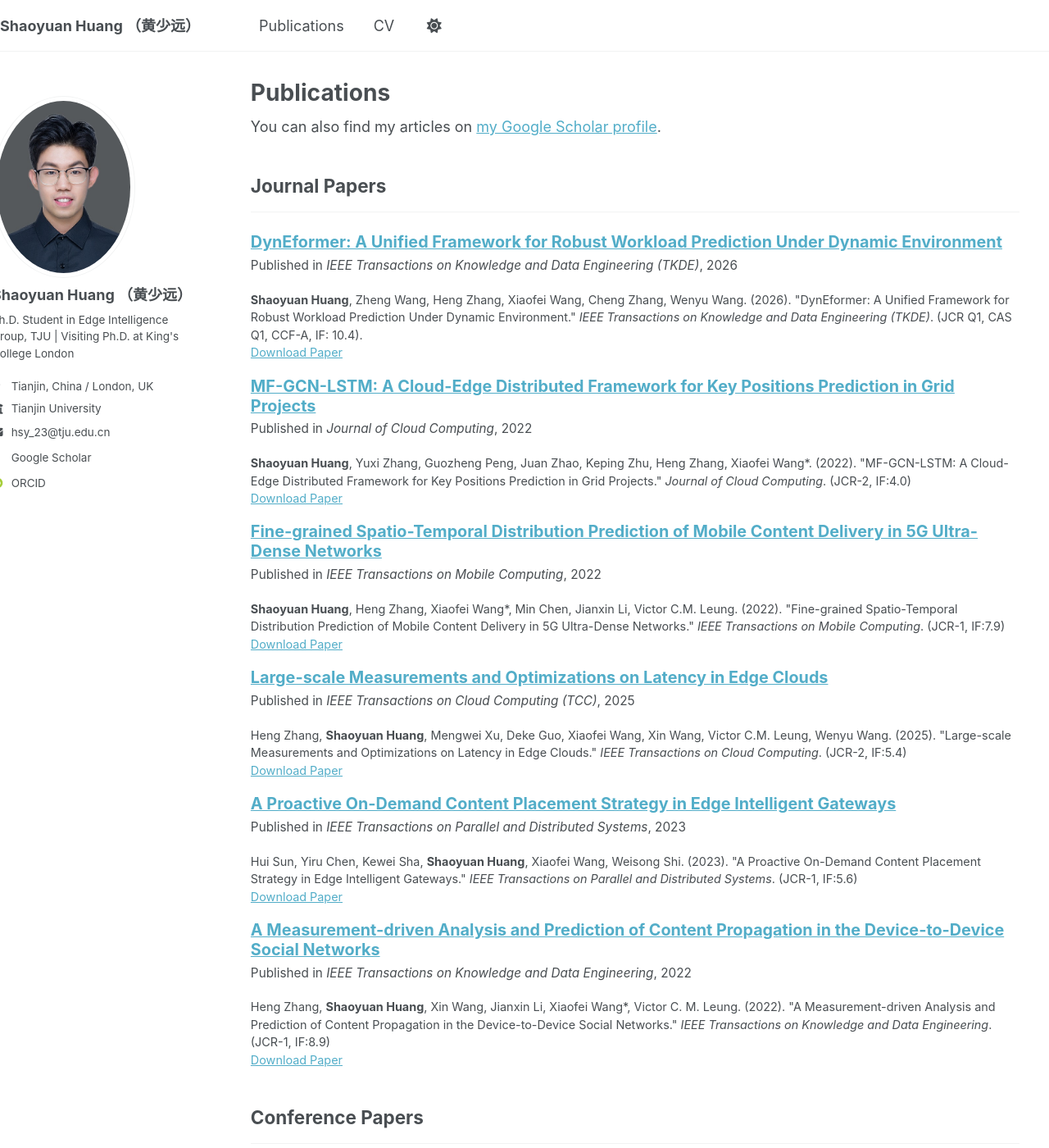
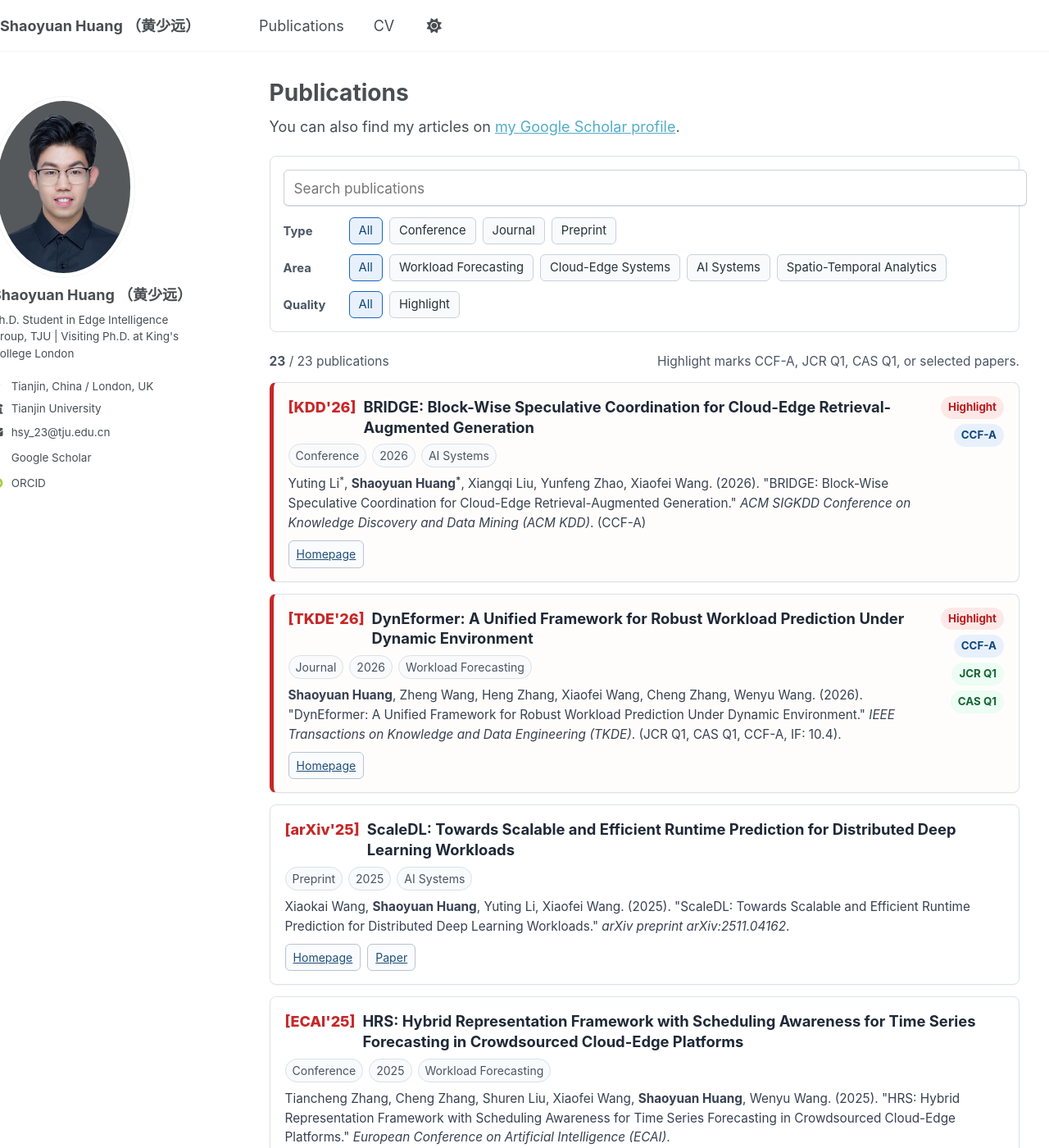
Before and after one commit to hsy23/ShaoyuanHuang, a Jekyll site: the page built from _pages/publications.html, in a window 1280 px wide and 1400 px high. Shown: the whole window at 82% size. Built offline with Jekyll 4.4.1, drawn with Linux system fonts in a browser that asks for light colours; some web fonts are replaced; some of the changed text lies outside the part shown.

Commit message:
Update publications page and service

```diff
--- /dev/null
+++ b/_includes/publication-card.html
@@ -0,0 +1,154 @@
+{% include base_path %}
+
+{% assign title = post.title | markdownify | remove: "<p>" | remove: "</p>" %}
+{% assign pub_text = post.title | append: " " | append: post.venue | append: " " | append: post.citation | downcase %}
+
+{% if post.research_area and post.research_area != "" %}
+  {% assign area = post.research_area %}
+{% elsif pub_text contains "llm" or pub_text contains "rag" or pub_text contains "inference" or pub_text contains "deep learning" or pub_text contains "ai framework" %}
+  {% assign area = "AI Systems" %}
+{% elsif pub_text contains "workload" or pub_text contains "forecasting" or pub_text contains "time series" or pub_text contains "load forecasting" or pub_text contains "hot spots" %}
+  {% assign area = "Workload Forecasting" %}
+{% elsif pub_text contains "edge cloud" or pub_text contains "cloud-edge" or pub_text contains "latency" or pub_text contains "qos" or pub_text contains "resource" or pub_text contains "scheduling" %}
+  {% assign area = "Cloud-Edge Systems" %}
+{% else %}
+  {% assign area = "Spatio-Temporal Analytics" %}
+{% endif %}
+
+{% if post.category == "journals" %}
+  {% assign pub_type = "journal" %}
+  {% assign pub_type_label = "Journal" %}
+{% elsif post.category == "conferences" %}
+  {% assign pub_type = "conference" %}
+  {% assign pub_type_label = "Conference" %}
+{% else %}
+  {% assign pub_type = "preprint" %}
+  {% assign pub_type_label = "Preprint" %}
+{% endif %}
+
+{% assign year_short = post.date | date: "%y" %}
+{% assign venue_code = "" %}
+{% if post.venue_short and post.venue_short != "" %}
+  {% assign venue_code = post.venue_short %}
+{% elsif post.venue contains "SIGKDD" or post.venue contains "ACM KDD" %}
+  {% assign venue_code = "KDD'" | append: year_short %}
+{% elsif post.venue contains "INFOCOM" %}
+  {% assign venue_code = "INFOCOM'" | append: year_short %}
+{% elsif post.venue contains "TKDE" or post.venue contains "Knowledge and Data Engineering" %}
+  {% assign venue_code = "TKDE'" | append: year_short %}
+{% elsif post.venue contains "Mobile Computing" %}
+  {% assign venue_code = "TMC'" | append: year_short %}
+{% elsif post.venue contains "Parallel and Distributed Systems" %}
+  {% assign venue_code = "TPDS'" | append: year_short %}
+{% elsif post.venue contains "Transactions on Cloud Computing" or post.venue contains "TCC" %}
+  {% assign venue_code = "TCC'" | append: year_short %}
+{% elsif post.venue contains "Journal of Cloud Computing" %}
+  {% assign venue_code = "JCC'" | append: year_short %}
+{% elsif post.venue contains "CIKM" %}
+  {% assign venue_code = "CIKM'" | append: year_short %}
+{% elsif post.venue contains "SmartIoT" %}
+  {% assign venue_code = "SmartIoT'" | append: year_short %}
+{% elsif post.venue contains "IWQoS" or post.venue contains "Quality of Service" %}
+  {% assign venue_code = "IWQoS'" | append: year_short %}
+{% elsif post.venue contains "AAAI" %}
+  {% assign venue_code = "AAAI'" | append: year_short %}
+{% elsif post.venue contains "Mobile Ad-Hoc" %}
+  {% assign venue_code = "MASS'" | append: year_short %}
+{% elsif post.venue contains "Network and Parallel Computing" or post.venue contains "NPC" %}
+  {% assign venue_code = "NPC'" | append: year_short %}
+{% elsif post.venue contains "Communications" or post.venue contains "ICC" %}
+  {% assign venue_code = "ICC'" | append: year_short %}
+{% elsif post.venue contains "ECAI" %}
+  {% assign venue_code = "ECAI'" | append: year_short %}
+{% elsif post.venue contains "arXiv" %}
+  {% assign venue_code = "arXiv'" | append: year_short %}
+{% else %}
+  {% assign venue_code = post.date | date: "%Y" %}
+{% endif %}
+
+{% assign is_highlight = false %}
+{% if post.highlight or post.quality == "CCF-A" or post.citation contains "CCF-A" or post.citation contains "JCR-1" or post.citation contains "JCR Q1" or post.citation contains "CAS Q1" %}
+  {% assign is_highlight = true %}
+{% endif %}
+
+{% assign home_url = "" %}
+{% if post.homepage and post.homepage != "" %}
+  {% assign home_url = post.homepage %}
+{% elsif post.paperurl and post.paperurl != "" %}
+  {% assign home_url = post.paperurl %}
+{% endif %}
+
+{% capture search_text %}{{ title }} {{ post.venue }} {{ post.citation | strip_html }} {{ area }} {{ pub_type_label }} {{ post.date | date: "%Y" }}{% endcapture %}
+
+<article class="pub-card{% if is_highlight %} pub-card--highlight{% endif %}"
+  data-pub-card
+  data-type="{{ pub_type }}"
+  data-area="{{ area | downcase | replace: ' ', '-' }}"
+  data-quality="{% if is_highlight %}highlight{% else %}regular{% endif %}"
+  data-search="{{ search_text | strip_newlines | downcase | escape }}">
+
+  <div class="pub-card__main">
+    <div class="pub-card__heading">
+      <div class="pub-card__venue">
+        [{{ venue_code }}]
+      </div>
+
+      <h3 class="pub-card__title">
+        {% if home_url != "" %}
+          <a href="{{ home_url }}" target="_blank" rel="noopener">{{ title }}</a>
+        {% else %}
+          <a href="{{ site.baseurl }}{{ page.url }}">{{ title }}</a>
+        {% endif %}
+      </h3>
+    </div>
+
+    <div class="pub-card__meta">
+      <span>{{ pub_type_label }}</span>
+      <span>{{ post.date | date: "%Y" }}</span>
+      <span>{{ area }}</span>
+    </div>
+
+    <div class="pub-card__citation">{{ post.citation }}</div>
+
+    <div class="pub-card__actions">
+      {% if home_url != "" %}
+        <a class="pub-card__button" href="{{ home_url }}" target="_blank" rel="noopener">Homepage</a>
+      {% else %}
+        <a class="pub-card__button" href="{{ site.baseurl }}{{ page.url }}">Homepage</a>
+      {% endif %}
+
+      {% if post.paperurl and post.paperurl != "" %}
+        <a class="pub-card__button" href="{{ post.paperurl }}" target="_blank" rel="noopener">Paper</a>
+      {% endif %}
+
+      {% if post.slidesurl and post.slidesurl != "" %}
+        <a class="pub-card__button" href="{{ post.slidesurl }}" target="_blank" rel="noopener">Slides</a>
+      {% endif %}
+
+      {% if post.bibtexurl and post.bibtexurl != "" %}
+        <a class="pub-card__button" href="{{ post.bibtexurl }}" target="_blank" rel="noopener">BibTeX</a>
+      {% endif %}
+    </div>
+  </div>
+
+  <div class="pub-card__badges">
+    {% if is_highlight %}
+      <span class="pub-badge pub-badge--highlight">Highlight</span>
+    {% endif %}
+    {% if post.quality and post.quality != "" %}
+      <span class="pub-badge pub-badge--rank">{{ post.quality }}</span>
+    {% elsif post.citation contains "CCF-A" %}
+      <span class="pub-badge pub-badge--rank">CCF-A</span>
+    {% elsif post.citation contains "CCF-B" %}
+      <span class="pub-badge pub-badge--rank">CCF-B</span>
+    {% elsif post.citation contains "CCF-C" %}
+      <span class="pub-badge pub-badge--rank">CCF-C</span>
+    {% endif %}
+    {% if post.citation contains "JCR-1" or post.citation contains "JCR Q1" %}
+      <span class="pub-badge pub-badge--journal">JCR Q1</span>
+    {% endif %}
+    {% if post.citation contains "CAS Q1" %}
+      <span class="pub-badge pub-badge--journal">CAS Q1</span>
+    {% endif %}
+  </div>
+</article>
--- a/_pages/publications.html
+++ b/_pages/publications.html
@@ -5,138 +5,364 @@ permalink: /publications/
 author_profile: true
 ---
 
+{% include base_path %}
+
 <style>
-  /* 统一页面布局 */
   .page__content {
-    padding-right: 0; /* 移除默认右内边距 */
+    padding-right: 0;
   }
 
-  /* 页面标题 */
-  .page__title {
-    padding-left: 65px; /* 使页面标题与内容对齐 */
+  .page__title,
+  .wordwrap,
+  .publications-page {
+    margin-left: 65px;
   }
 
-  /* 整体内容右移 */
-  .archive {
-    padding-left: 30px; /* 向右移动整个内容 */
+  .wordwrap {
+    margin-bottom: 22px;
   }
 
-  /* Google Scholar 信息 */
-  .wordwrap {
-    padding-left: 65px; /* 与论文标题对齐 */
-    margin-bottom: 30px; /* 增加底部间距 */
+  .publications-page {
+    max-width: 980px;
   }
 
-  /* 论文内容区域 */
-  .publications-content {
-    padding-left: 0; /* 重置内边距 */
-    margin-left: 0; /* 重置左边距 */
+  .pub-toolbar {
+    border: 1px solid #d9e1ea;
+    border-radius: 8px;
+    padding: 16px;
+    margin: 0 0 24px;
+    background: #ffffff;
   }
 
-  /* 论文分类标题 */
-  .publications-content h2 {
-    padding-left: 65px; /* 与论文内容对齐 */
-    margin-bottom: 10px; /* 减少与分隔线的间距 */
+  .pub-search {
+    width: 100%;
+    min-height: 42px;
+    border: 1px solid #c8d2dc;
+    border-radius: 6px;
+    padding: 0 12px;
+    font-size: 0.95em;
+    margin-bottom: 14px;
   }
 
-  /* 分隔线 */
-  .publications-content hr {
-    margin-left: 65px; /* 与标题对齐 */
-    width: calc(100% - 65px); /* 调整分隔线宽度 */
-    margin-bottom: 25px; /* 增加与内容的间距 */
+  .pub-search:focus {
+    outline: 2px solid #8ab4f8;
+    outline-offset: 1px;
+    border-color: #5b8def;
   }
 
-  /* 单个论文条目 */
-  .list__item {
-    padding-left: 65px; /* 统一左内边距 */
-    margin-bottom: 15px; /* 增加论文条目间的间距 */
+  .pub-filter-row {
+    display: flex;
+    flex-wrap: wrap;
+    gap: 8px;
+    margin-bottom: 12px;
   }
 
-  /* 论文标题 */
-  .archive__item-title {
-    margin-top: 0; /* 移除标题顶部间距 */
-    margin-left: 0; /* 移除左边距，使标题向左对齐 */
-    padding-left: 0; /* 移除左内边距 */
+  .pub-filter-row:last-child {
+    margin-bottom: 0;
   }
 
-  /* 论文相关链接 */
-  .archive__item a {
-    text-decoration: underline; /* 恢复链接下划线 */
+  .pub-filter-label {
+    min-width: 72px;
+    padding-top: 6px;
+    color: #4b5563;
+    font-size: 0.82em;
+    font-weight: 700;
   }
 
-  /* 调整论文名称的位置 */
-  .archive__item .archive__item-title a {
-    margin-left: -65px; /* 使论文名称向左移动 */
-    display: inline-block; /* 确保margin-left生效 */
+  .pub-filter-button {
+    border: 1px solid #c8d2dc;
+    border-radius: 6px;
+    background: #f8fafc;
+    color: #263238;
+    font-size: 0.82em;
+    line-height: 1;
+    padding: 8px 11px;
+    cursor: pointer;
+  }
+
+  .pub-filter-button:hover,
+  .pub-filter-button.is-active {
+    border-color: #1565c0;
+    background: #e8f1fb;
+    color: #0f477f;
+  }
+
+  .pub-summary {
+    display: flex;
+    justify-content: space-between;
+    flex-wrap: wrap;
+    gap: 10px;
+    margin: 0 0 14px;
+    color: #4b5563;
+    font-size: 0.86em;
+  }
+
+  .pub-list {
+    display: grid;
+    gap: 14px;
+  }
+
+  .pub-card {
+    display: grid;
+    grid-template-columns: minmax(0, 1fr) auto;
+    gap: 14px;
+    border: 1px solid #dce3ea;
+    border-radius: 8px;
+    padding: 16px 18px;
+    background: #ffffff;
+    box-shadow: 0 1px 2px rgba(15, 23, 42, 0.04);
+  }
+
+  .pub-card--highlight {
+    border-left: 5px solid #c62828;
+    background: #fffdfb;
+  }
+
+  .pub-card__heading {
+    display: grid;
+    grid-template-columns: auto minmax(0, 1fr);
+    gap: 9px;
+    align-items: baseline;
+  }
+
+  .pub-card__venue {
+    color: #c62828;
+    font-weight: 800;
+    white-space: nowrap;
+  }
+
+  .pub-card__title {
+    margin: 0;
+    font-size: 1.02em;
+    line-height: 1.35;
+  }
+
+  .pub-card__title a {
+    color: #1f2937;
+    text-decoration: none;
+  }
+
+  .pub-card__title a:hover {
+    color: #1565c0;
+    text-decoration: underline;
+  }
+
+  .pub-card__meta {
+    display: flex;
+    flex-wrap: wrap;
+    gap: 7px;
+    margin: 8px 0;
+    color: #4b5563;
+    font-size: 0.78em;
+  }
+
+  .pub-card__meta span {
+    border: 1px solid #d9e1ea;
+    border-radius: 999px;
+    padding: 3px 8px;
+    background: #f8fafc;
+  }
+
+  .pub-card__citation {
+    color: #374151;
+    font-size: 0.85em;
+    line-height: 1.55;
+  }
+
+  .pub-card__actions {
+    display: flex;
+    flex-wrap: wrap;
+    gap: 8px;
+    margin-top: 10px;
+  }
+
+  .pub-card__button {
+    border: 1px solid #b8c4d2;
+    border-radius: 6px;
+    padding: 5px 9px;
+    color: #1f4f7a;
+    background: #f9fbfd;
+    font-size: 0.78em;
+    text-decoration: none;
+  }
+
+  .pub-card__button:hover {
+    border-color: #1565c0;
+    color: #0f477f;
+    text-decoration: none;
+  }
+
+  .pub-card__badges {
+    display: flex;
+    flex-direction: column;
+    align-items: flex-end;
+    gap: 6px;
+  }
+
+  .pub-badge {
+    border-radius: 999px;
+    padding: 4px 9px;
+    font-size: 0.74em;
+    font-weight: 700;
+    white-space: nowrap;
+  }
+
+  .pub-badge--highlight {
+    background: #fde8e8;
+    color: #b91c1c;
+  }
+
+  .pub-badge--rank {
+    background: #e8f1fb;
+    color: #0f477f;
+  }
+
+  .pub-badge--journal {
+    background: #ecfdf3;
+    color: #166534;
+  }
+
+  .pub-empty {
+    display: none;
+    border: 1px dashed #c8d2dc;
+    border-radius: 8px;
+    padding: 20px;
+    color: #4b5563;
+    text-align: center;
+  }
+
+  .pub-empty.is-visible {
+    display: block;
+  }
+
+  [data-pub-card][hidden] {
+    display: none;
+  }
+
+  @media (max-width: 760px) {
+    .page__title,
+    .wordwrap,
+    .publications-page {
+      margin-left: 0;
+    }
+
+    .pub-card {
+      grid-template-columns: 1fr;
+    }
+
+    .pub-card__heading {
+      grid-template-columns: 1fr;
+    }
+
+    .pub-card__badges {
+      flex-direction: row;
+      align-items: flex-start;
+      flex-wrap: wrap;
+    }
+
+    .pub-filter-label {
+      width: 100%;
+      min-width: 0;
+    }
   }
 </style>
 
 {% if site.author.googlescholar %}
-  <div class="wordwrap">You can also find my articles on <a href="{{site.author.googlescholar}}">my Google Scholar profile</a>.</div>
+  <div class="wordwrap">You can also find my articles on <a href="{{ site.author.googlescholar }}">my Google Scholar profile</a>.</div>
 {% endif %}
 
-{% include base_path %}
+{% assign publications_sorted = site.publications | sort: "date" | reverse %}
 
-<!-- 创建排序后的论文数组 -->
-{% assign journal_papers = site.publications | where: "category", "journals" %}
-{% assign conference_papers = site.publications | where: "category", "conferences" %}
+<div class="publications-page" data-publications-page>
+  <div class="pub-toolbar">
+    <input id="pub-search" class="pub-search" type="search" placeholder="Search publications" autocomplete="off" spellcheck="false">
 
-<!-- 分离第一作者和非第一作者的期刊论文 -->
-{% assign first_author_journals = "" | split: "" %}
-{% assign other_author_journals = "" | split: "" %}
+    <div class="pub-filter-row" data-filter-group="type">
+      <div class="pub-filter-label">Type</div>
+      <button class="pub-filter-button is-active" type="button" data-filter-value="all">All</button>
+      <button class="pub-filter-button" type="button" data-filter-value="conference">Conference</button>
+      <button class="pub-filter-button" type="button" data-filter-value="journal">Journal</button>
+      <button class="pub-filter-button" type="button" data-filter-value="preprint">Preprint</button>
+    </div>
 
-{% for post in journal_papers %}
-  {% assign citation_start = post.citation | slice: 0, 21 %}
-  {% if citation_start == "<b>Shaoyuan Huang</b>" %}
-    {% assign first_author_journals = first_author_journals | push: post %}
-  {% else %}
-    {% assign other_author_journals = other_author_journals | push: post %}
-  {% endif %}
-{% endfor %}
+    <div class="pub-filter-row" data-filter-group="area">
+      <div class="pub-filter-label">Area</div>
+      <button class="pub-filter-button is-active" type="button" data-filter-value="all">All</button>
+      <button class="pub-filter-button" type="button" data-filter-value="workload-forecasting">Workload Forecasting</button>
+      <button class="pub-filter-button" type="button" data-filter-value="cloud-edge-systems">Cloud-Edge Systems</button>
+      <button class="pub-filter-button" type="button" data-filter-value="ai-systems">AI Systems</button>
+      <button class="pub-filter-button" type="button" data-filter-value="spatio-temporal-analytics">Spatio-Temporal Analytics</button>
+    </div>
 
-<!-- 分离第一作者和非第一作者的会议论文 -->
-{% assign first_author_conferences = "" | split: "" %}
-{% assign other_author_conferences = "" | split: "" %}
+    <div class="pub-filter-row" data-filter-group="quality">
+      <div class="pub-filter-label">Quality</div>
+      <button class="pub-filter-button is-active" type="button" data-filter-value="all">All</button>
+      <button class="pub-filter-button" type="button" data-filter-value="highlight">Highlight</button>
+    </div>
+  </div>
 
-{% for post in conference_papers %}
-  {% assign citation_start = post.citation | slice: 0, 21 %}
-  {% if citation_start == "<b>Shaoyuan Huang</b>" %}
-    {% assign first_author_conferences = first_author_conferences | push: post %}
-  {% else %}
-    {% assign other_author_conferences = other_author_conferences | push: post %}
-  {% endif %}
-{% endfor %}
+  <div class="pub-summary">
+    <span><strong id="pub-visible-count">{{ publications_sorted | size }}</strong> / {{ publications_sorted | size }} publications</span>
+    <span>Highlight marks CCF-A, JCR Q1, CAS Q1, or selected papers.</span>
+  </div>
 
-<!-- 按年份排序 -->
-{% assign first_author_journals_sorted = first_author_journals | sort: "date" | reverse %}
-{% assign other_author_journals_sorted = other_author_journals | sort: "date" | reverse %}
-{% assign first_author_conferences_sorted = first_author_conferences | sort: "date" | reverse %}
-{% assign other_author_conferences_sorted = other_author_conferences | sort: "date" | reverse %}
+  <div class="pub-list" id="publication-list">
+    {% for post in publications_sorted %}
+      {% include publication-card.html %}
+    {% endfor %}
+  </div>
 
-<div class="publications-content">
-  <h2>Journal Papers</h2>
-  <hr/>
+  <div class="pub-empty" id="pub-empty">No publications match the current filters.</div>
+</div>
 
-  <!-- 显示第一作者期刊论文 -->
-  {% for post in first_author_journals_sorted %}
-    {% include archive-single.html %}
-  {% endfor %}
+<script>
+  (function () {
+    var root = document.querySelector("[data-publications-page]");
+    if (!root) return;
 
-  <!-- 显示其他作者期刊论文 -->
-  {% for post in other_author_journals_sorted %}
-    {% include archive-single.html %}
-  {% endfor %}
+    var searchInput = document.getElementById("pub-search");
+    var cards = Array.prototype.slice.call(root.querySelectorAll("[data-pub-card]"));
+    var count = document.getElementById("pub-visible-count");
+    var empty = document.getElementById("pub-empty");
+    var state = {
+      type: "all",
+      area: "all",
+      quality: "all"
+    };
 
-  <h2>Conference Papers</h2>
-  <hr/>
+    function applyFilters() {
+      var query = (searchInput.value || "").trim().toLowerCase();
+      var visible = 0;
 
-  <!-- 显示第一作者会议论文 -->
-  {% for post in first_author_conferences_sorted %}
-    {% include archive-single.html %}
-  {% endfor %}
+      cards.forEach(function (card) {
+        var matchesSearch = !query || (card.dataset.search || "").indexOf(query) !== -1;
+        var matchesType = state.type === "all" || card.dataset.type === state.type;
+        var matchesArea = state.area === "all" || card.dataset.area === state.area;
+        var matchesQuality = state.quality === "all" || card.dataset.quality === state.quality;
+        var show = matchesSearch && matchesType && matchesArea && matchesQuality;
 
-  <!-- 显示其他作者会议论文 -->
-  {% for post in other_author_conferences_sorted %}
-    {% include archive-single.html %}
-  {% endfor %}
-</div>
+        card.hidden = !show;
+        if (show) visible += 1;
+      });
+
+      count.textContent = visible;
+      empty.classList.toggle("is-visible", visible === 0);
+    }
+
+    root.querySelectorAll("[data-filter-group]").forEach(function (group) {
+      group.addEventListener("click", function (event) {
+        var button = event.target.closest("[data-filter-value]");
+        if (!button) return;
+
+        state[group.dataset.filterGroup] = button.dataset.filterValue;
+        group.querySelectorAll("[data-filter-value]").forEach(function (item) {
+          item.classList.toggle("is-active", item === button);
+        });
+
+        applyFilters();
+      });
+    });
+
+    searchInput.addEventListener("input", applyFilters);
+  })();
+</script>
```
Also changed, not shown: _pages/about.md (+1 -1 lines), _publications/2026-05-16-bridge.md (added, +15 -0 lines).
